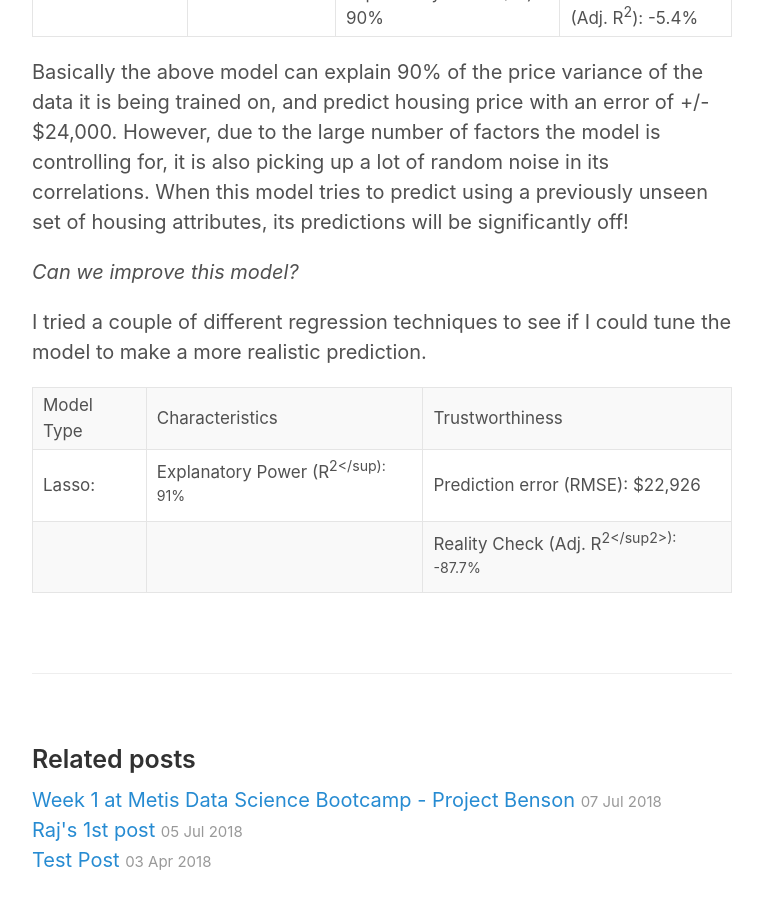
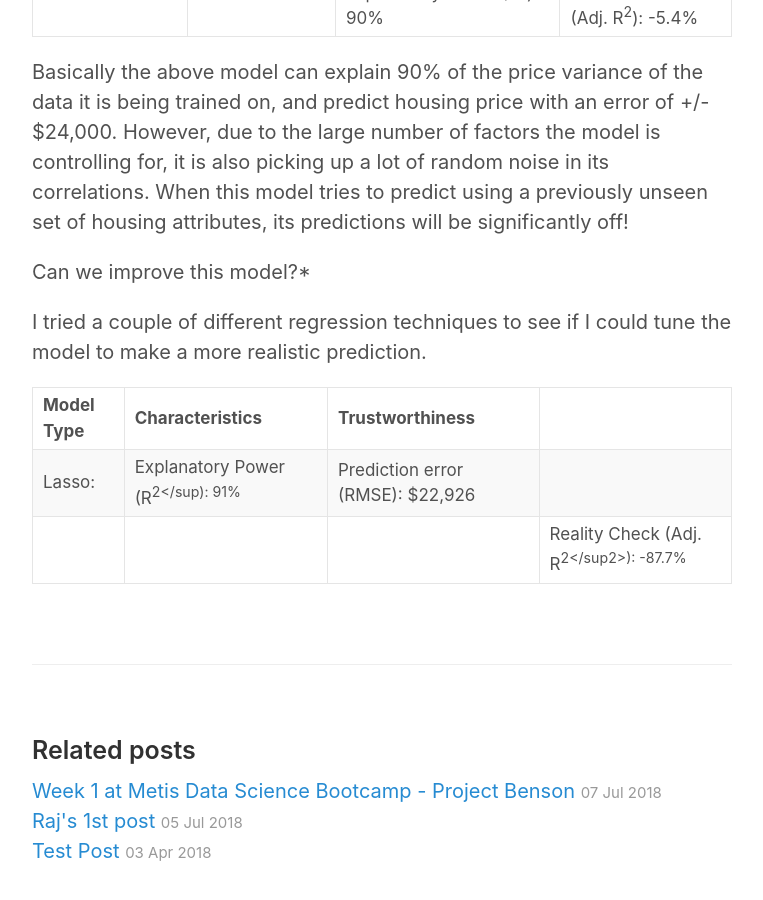
Before and after one commit to questiegit/questiegit.github.io, a Jekyll site: the page built from _posts/2018-07-21-LutherBlog.md, in a window 1280 px wide and 900 px high, scrolled down 1291 px. Shown: the whole window, without its empty margins (258-1021 px from the left). Built offline with Jekyll 4.4.1, drawn with Linux system fonts in a browser that asks for light colours; part of the change alters nothing that is shown.

```diff
--- a/_posts/2018-07-21-LutherBlog.md
+++ b/_posts/2018-07-21-LutherBlog.md
@@ -30,10 +30,11 @@ Basically the above model can explain 90% of the price variance of the data it i
 of factors the model is controlling for, it is also picking up a lot of random noise in its correlations.  When this model tries to predict using a previously unseen set of housing
 attributes, its predictions will be significantly off!
 
-*Can we improve this model?*
+Can we improve this model?*
 
 I tried a couple of different regression techniques to see if I could tune the model to make a more realistic prediction.
 
-| Model Type | Characteristics | Trustworthiness
-| Lasso: | Explanatory Power (R<sup>2</sup): 91% | Prediction error (RMSE): $22,926
+Model Type | Characteristics | Trustworthiness
+-----------|-----------------|----------------
+Lasso: | Explanatory Power (R<sup>2</sup): 91% | Prediction error (RMSE): $22,926
 | | | Reality Check (Adj. R<sup>2</sup2>): -87.7%
```
